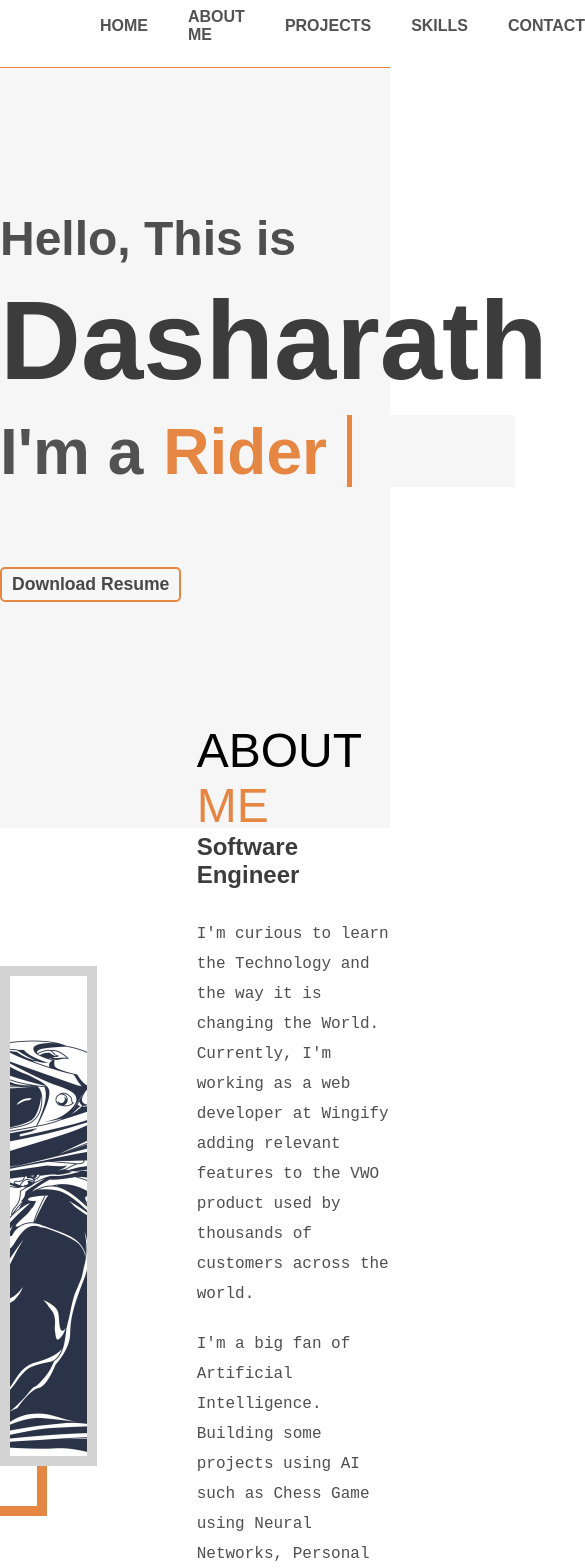
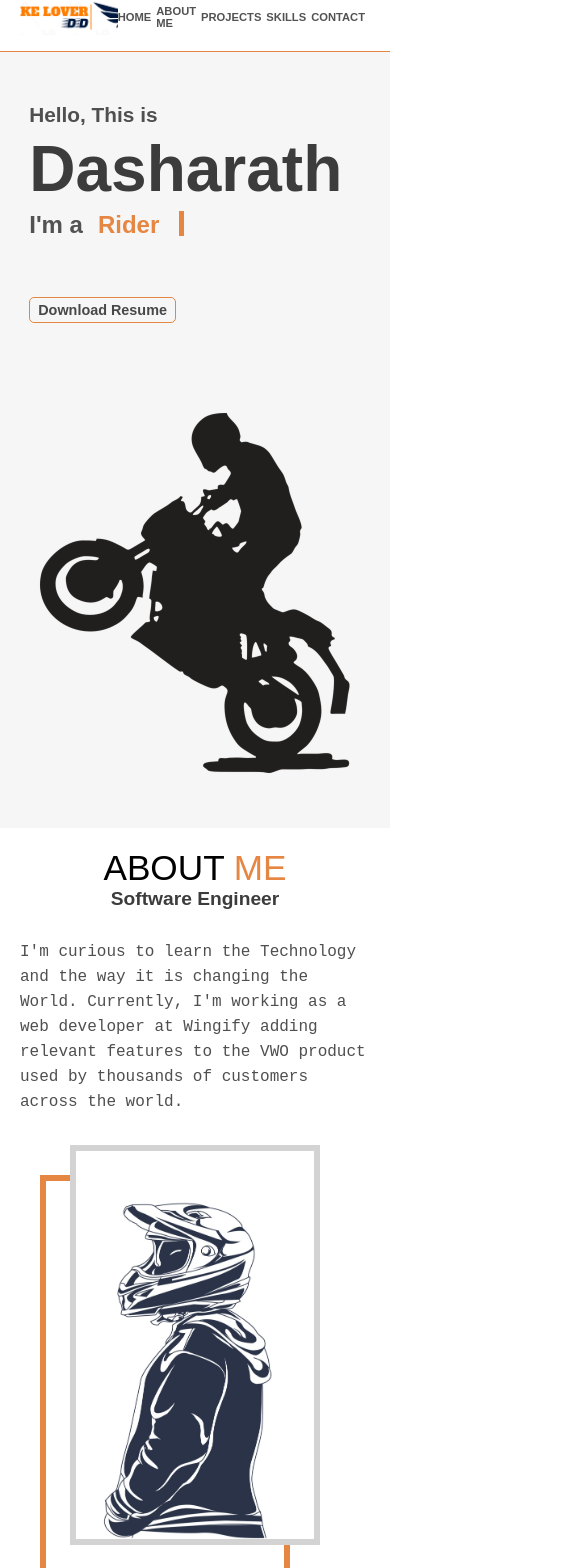
Before and after one commit to DasharathDyavari/portFolio_FE, a React (Create React App) app: page / in a window 390 px wide. Shown: the part 16-1584 px from the top of the page, 585 px wide, since content can reach past the window. Built offline with nearby package versions, Linux system fonts and the light colour scheme.

Commit message:
refactor(app): make app responsive part-1

```diff
--- a/src/App.css
+++ b/src/App.css
@@ -67,16 +67,16 @@
 }
 
 .hero-subheading1{
-  font-size: 3rem;
+  font-size: 2.5rem;
   color: var(--description);
 }
 
 .hero-subheading2{
   width: 100%;
-  font-size: 4rem;
+  font-size: 3.5rem;
   color: var(--subheading);
   display: inline-flex;
-  height: 72px;
+  height: 60px;
   overflow: hidden;
 }
 
@@ -107,7 +107,7 @@
 }
 
 .hero-heading{
-  font-size: 7rem;
+  font-size: 6rem;
   color: var(--black);
   margin: 10px 0px;
 }
@@ -157,7 +157,7 @@
 
 @keyframes slideup{
   100%{
-    top: -295px;
+    top: -260px;
   }
 }
 
@@ -166,7 +166,7 @@
 /* About section */
 
 .about{
-  height: 92vh;
+  min-height: 92vh;
   display: flex;
   align-items: center;
   justify-content: center;
@@ -582,3 +582,341 @@
 }
 
 /* End of Bottom section */
+
+@media only screen and (max-width: 1300px){
+  .navbar{
+    padding: 0px 20px;
+  }
+
+  .navbar-item{
+  margin-right: 20px;
+  }
+
+  .hero-heading{
+    font-size: 5rem;
+  }
+
+  .hero-subheading1{
+    font-size: 2rem;
+  }
+
+  .hero-subheading2{
+    font-size: 2rem;
+    height: 35px;
+  }
+
+  .hero-image{
+      height: 400px;
+  }
+
+  @keyframes slideup{
+    100%{
+      top: -147px;
+    }
+  }
+
+  .about{
+    padding: 0px 40px;
+  }
+
+  .about-image{
+    height: 450px;
+    width: 300px;
+  }
+
+  .about-img-background{
+    left: -30px;
+    top: 30px;
+  }
+
+
+  .project{
+    width: 900px;
+    margin-top: 80px;
+    padding: 20px 0px;
+    display: flex;
+    justify-content: space-between;
+  }
+
+  .project-name{
+    font-size: 1.6rem;
+  }
+
+  .tools-header{
+    font-size: 1.2rem;
+  }
+
+  .project-description{
+    width: 450px;
+    font-size: 1rem;
+  }
+
+  .tools, .skill-tools{
+    width: 450px;
+  }
+
+  .tool, .skill-tool{
+    margin: 5px;
+    padding: 4px 8px;
+    border-radius: 12px;
+    font-size: .8rem;
+  }
+
+  .project-btns{
+    bottom: 20px;
+    width: 250px;
+  }
+
+  .project-btn{
+    padding: 10px 10px;
+    font-size: .9rem;
+    width: 120px;
+  }
+
+  .project-image{
+    height: 230px;
+    width: 450px;
+  }
+
+
+  .skills{
+    padding: 50px 0px;
+  }
+
+  .skill{
+    width: 380px;
+    height: 250px;
+    margin: 30px 30px;
+    padding: 20px;
+  }
+
+  .skill-image{
+    width: 30px;
+    height: 30px;
+  }
+
+  .skill-name{
+    font-size: 1.2rem;
+  }
+
+  .skill-tools{
+    position: absolute;
+    top: 220px;
+  }
+
+  .skill-tool{
+    font-size: .7rem;
+    padding: 4px 8px;
+  }
+
+
+  .contact{
+    padding: 20px 0px;
+  }
+
+  .contact-header{
+    margin: 50px 50px;
+  }
+
+  .contact-body{
+    padding: 20px;
+  }
+
+  .contact-left-section{
+    width: 400px;
+  }
+
+  .contact-left-section > h4{
+    font-size: 1.7rem;
+  }
+
+  .contact-left-section > p{
+    width: 320px;
+    line-height: 25px;
+    margin: 15px 0px;
+  }
+
+  .contact-right-section{
+    width: 450px;
+  }
+
+  .input-name, .input-email, .input-message{
+    margin: 5px 0px;
+  }
+
+  .alert-box{
+    color: var(--description);
+    font-size: .9rem;
+  }
+}
+
+@media only screen and (max-width: 900px){
+  .navbar{
+    padding: 0px 20px;
+    height: 8vh;
+  }
+
+  .navbar-item{
+    margin-right: 5px;
+    font-size: .7rem;
+  }
+
+  .logo{
+    width: 150px;
+    height: 35px;
+  }
+
+  .hero{
+    padding-top: 10vh;
+    flex-direction: column;
+    align-items: center;
+  }
+
+  .hero-subheading1{
+    font-size: 1.3rem;
+  }
+
+  .hero-subheading2{
+    font-size: 1.5rem;
+    color: var(--subheading);
+    height: 25px;
+  }
+
+  .dynamic-text{
+    margin-left: 15px;
+  }
+
+  .hero-heading{
+    font-size: 4rem;
+    margin: 5px 0px;
+  }
+
+  .download-btn{
+    padding: 4px 8px;
+    margin-top: 60px;
+    font-size: .9rem;
+    border: 1px solid var(--my-orange);
+  }
+
+  .hero-image{
+    height: 400px;
+    background-color: grey;
+  }
+
+  @keyframes slideup{
+    100%{
+      top: -112px;
+    }
+  }
+
+
+  .about{
+    flex-direction: column;
+    align-items: center;
+    justify-content: center;
+    padding: 20px;
+  }
+
+  .about-image{
+    height: 400px;
+    width: 250px;
+    margin: 10px 0px 50px 0px;
+  }
+
+  .about-img{
+    border: 6px solid lightgrey;
+  }
+
+  .about-img-background{
+    left: -30px;
+    top: 30px;
+    border: 6px solid var(--my-orange);
+  }
+
+  .about-text-header{
+    font-size: 2.2rem;
+  }
+
+  .about-text-subheading{
+    font-size: 1.2rem;
+  }
+
+  .about-text{
+    line-height: 25px;
+  }
+
+
+  .projects{
+    padding: 50px 30px;
+  }
+
+  .projects-header{
+    text-transform: uppercase;
+    display: flex;
+    align-items: center;
+  }
+
+  .projects-header h2{
+    font-size: 2rem;
+  }
+
+  .bar{
+    width: 50px;
+    margin: 0px 10px;
+  }
+
+  .project{
+    flex-direction: column;
+    align-items: center;
+    justify-content: flex-start;
+    width: 400px;
+    height: 480px;
+    margin-top: 80px;
+    text-align: center;
+  }
+
+  .project-name{
+    font-size: 1.4rem;
+  }
+
+  .tools-header{
+    font-size: 1.2rem;
+  }
+
+  .project-description{
+    width: 400px;
+    font-size: 1rem;
+  }
+
+  .tools, .skill-tools{
+    width: 400px;
+  }
+
+  .tool, .skill-tool{
+    margin: 5px;
+    padding: 4px 8px;
+    border-radius: 12px;
+    font-size: .8rem;
+  }
+
+  .project-btns{
+    position: relative;
+    width: 100%;
+    display: flex;
+    align-items: center;
+    justify-content: center;
+  }
+
+  .project-btn{
+    padding: 5px 8px;
+    font-size: .8rem;
+    width: 120px;
+    margin: 10px;
+  }
+
+  .project-image{
+    height: 220px;
+    width: 350px;
+    margin: 5px 0px;
+  }
+}
--- a/src/components/About.js
+++ b/src/components/About.js
@@ -4,16 +4,14 @@ import about_image from '../images/about.jpg';
 function About() {
   return (
     <div className='about' id='about'>
+        <h2 className='about-text-header'>about <span>me</span></h2>
+        <h4 className='about-text-subheading'>Software Engineer</h4>
+        <p className='about-text'>I'm curious to learn the Technology and the way it is changing the World. Currently, I'm working as a web developer at Wingify adding relevant features to the VWO product used by thousands of customers across the world. </p>
         <div className="about-image">
             <div className='about-img-background'></div>
             <img className='about-img' src={about_image} alt="about" />
         </div>
-        <div className='about-text-content'>
-            <h2 className='about-text-header'>about <span>me</span></h2>
-            <h4 className='about-text-subheading'>Software Engineer</h4>
-            <p className='about-text'>I'm curious to learn the Technology and the way it is changing the World. Currently, I'm working as a web developer at Wingify adding relevant features to the VWO product used by thousands of customers across the world. </p>
-            <p className='about-text'>I'm a big fan of Artificial Intelligence. Building some projects using AI such as Chess Game using Neural Networks, Personal assistant for the financial tips to spend money and time wisely.</p>
-        </div>
+        <p className='about-text'>I'm a big fan of Artificial Intelligence. Building some projects using AI such as Chess Game using Neural Networks, Personal assistant for the financial tips to spend money and time wisely.</p>
     </div>
   )
 }
--- a/src/components/Project.js
+++ b/src/components/Project.js
@@ -11,17 +11,17 @@ function Project({project}) {
             <h4 className='tools-header'>Tools</h4>
             <div className="tools">
                 {
-                    project.tools.map(tool => {
-                        return <div className='tool'>{tool}</div>
+                    project.tools.map((tool,index) => {
+                        return <div className='tool' key={index}>{tool}</div>
                     })
                 }
             </div>
-            <div className='project-btns'>
-                <a className='project-btn' href={project.codelink} target='_blank'><CodeIcon /><span>View Code</span></a>
-                <a className='project-btn' href={project.application} target='_blank'><VisibilityIcon /><span>Live Demo</span></a>
-            </div>
         </div>
         <div className="project-image"><img src={project.image} alt="project_image" /></div>
+        <div className='project-btns'>
+            <a className='project-btn' href={project.codelink} target='_blank'><CodeIcon /><span>View Code</span></a>
+            <a className='project-btn' href={project.application} target='_blank'><VisibilityIcon /><span>Live Demo</span></a>
+        </div>
     </div>
   )
 }
--- a/src/components/Projects.js
+++ b/src/components/Projects.js
@@ -12,8 +12,8 @@ function Projects() {
         </div>
         <div className="projects-container">
           {
-            projects.map(project => {
-              return <Project project={project}/>
+            projects.map((project,index) => {
+              return <Project project={project} key={index+200}/>
             })
           }
         </div>
--- a/src/components/Skills.js
+++ b/src/components/Skills.js
@@ -12,15 +12,15 @@ function Skills() {
         <h4 className='skills-subheading'>I do all kinds of neat stuff</h4>
         <div className="skills-wrapper">
             {
-                skills.map(skill => {
-                    return <div className='skill'>
+                skills.map((skill,index) => {
+                    return <div className='skill' key={index+50}>
                             <div className="skill-image"><img src={skill.icon} alt="icon"/></div>
                             <h2 className='skill-name'>{skill.name}</h2>
                             <p className='skill-description'>{skill.description}</p>
                             <div className="skill-tools">
                                 {
-                                    skill.skills.map(tool => {
-                                        return <div className='skill-tool'>{tool}</div>
+                                    skill.skills.map((tool,index1) => {
+                                        return <div className='skill-tool' key={index1+100}>{tool}</div>
                                     })
                                 }
                             </div>
```
